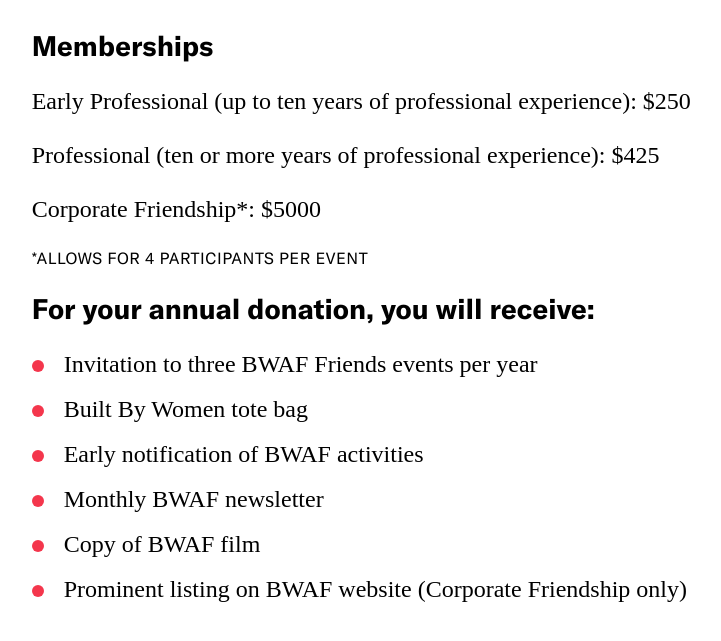
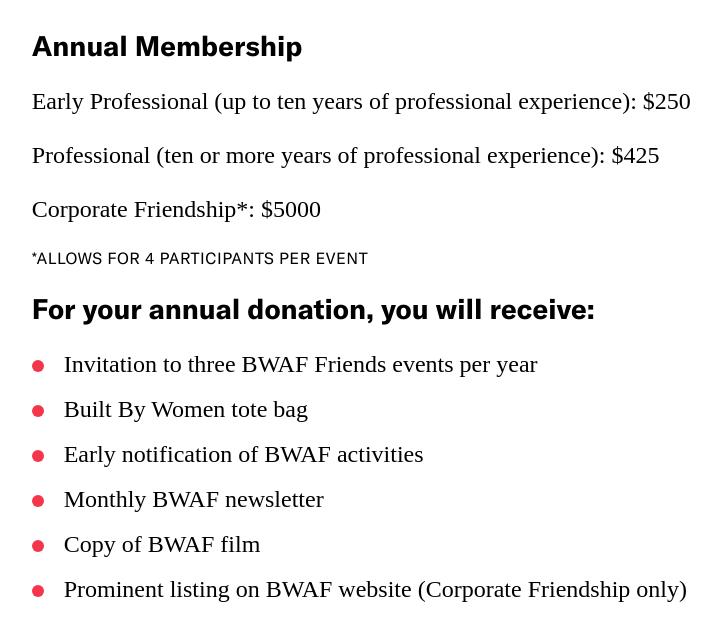
Before and after one commit to jengalas/bwaf-bbw, a Jekyll site: the page built from _programs/friends.md, in a window 1280 px wide and 900 px high, scrolled down 1033 px, cut to the strip 232-873 px from the top of the window. Shown: the whole strip, without its empty margins (445-1166 px from the left). Built offline with Jekyll 4.4.1, drawn with Linux system fonts in a browser that asks for light colours; some web fonts are replaced.

Commit message:
Update from Forestry.io Aislinn McNamara updated _programs/friends.md

```diff
--- a/_programs/friends.md
+++ b/_programs/friends.md
@@ -23,7 +23,7 @@
   image_caption_text: Caption info of photograph here teekay.
 - template: text-block
   text_block: |-
-    ## **Memberships**
+    ## **Annual Membership**
 
     Early Professional (up to ten years of professional experience): $250
 
```
